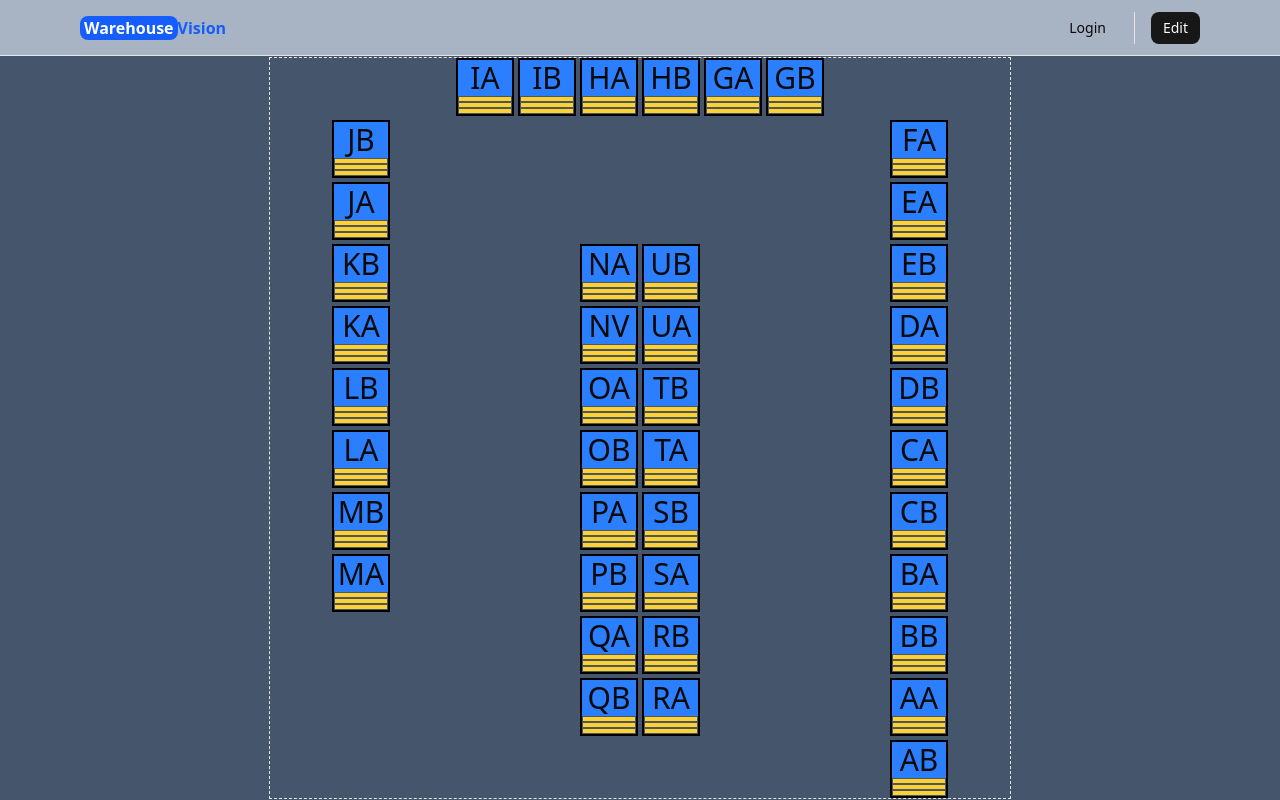
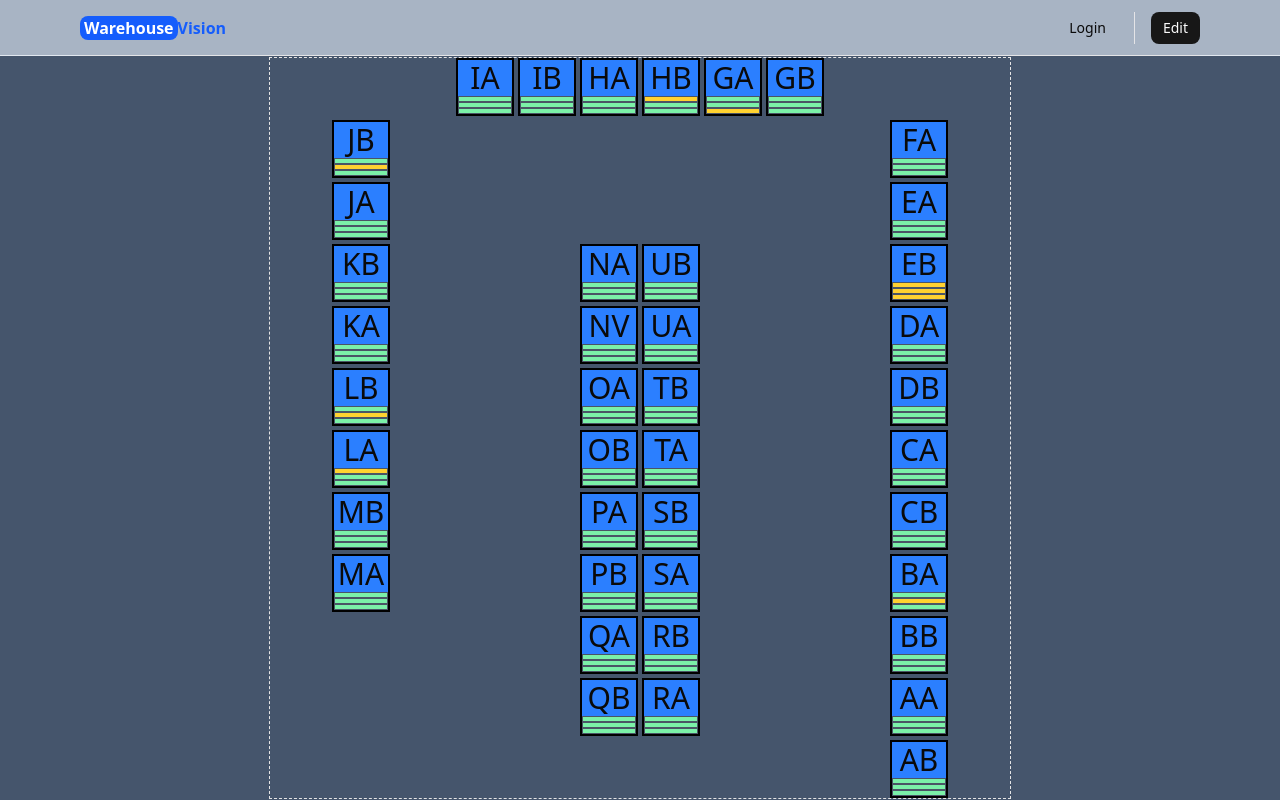
Before and after one commit to Beakii/Warehouse-Vision, a React (Vite) app: page / in a window 1280 px wide. Built offline with nearby package versions, Linux system fonts and the light colour scheme.

Commit message:
changed the ISOccupiedIndicator component to dynamically check the racking system and change color based on if the racking space is empty or not.

```diff
--- a/src/components/GridItem.tsx
+++ b/src/components/GridItem.tsx
@@ -1,4 +1,4 @@
-import { mapGridToLocationName } from "@/lib/utils";
+import { mapGridToLocationName, PalletLocations } from "@/lib/utils";
 import IsOccupiedIndicator from "./IsOccupiedIndicator";
 
 type GridItemProps = {
@@ -19,7 +19,14 @@ const GridItem = ({ index, cellSize, isSelected }: GridItemProps) => {
         >
             {isSelected ? mapGridToLocationName(index) : null}
             {Array.from({ length: 3 }).map((_, i) => {
-                return <IsOccupiedIndicator key={i} isSelected={isSelected} />;
+                const rack = PalletLocations.find(
+                    (loc) => loc.location === mapGridToLocationName(index)
+                );
+                const pallet = rack?.level[i];
+                const isOccupied = pallet && pallet.palletName ? true : false;
+                return (
+                    <IsOccupiedIndicator key={i} isSelected={isSelected} isOccupied={isOccupied} />
+                );
             })}
         </div>
     );
--- a/src/components/IsOccupiedIndicator.tsx
+++ b/src/components/IsOccupiedIndicator.tsx
@@ -1,12 +1,12 @@
 type IsOccupiedIndicatorProps = {
     isSelected: boolean;
+    isOccupied: boolean;
 };
-const IsOccupiedIndicator = ({ isSelected }: IsOccupiedIndicatorProps) => {
+const IsOccupiedIndicator = ({ isSelected, isOccupied }: IsOccupiedIndicatorProps) => {
     return (
         <div
-            className={`${
-                isSelected ? "xl:w-full xl:h-5 xl:bg-amber-300 border border-gray-600 pt-0.5" : ""
-            }`}
+            className={`${isSelected ? "xl:w-full xl:h-5 border border-gray-600 pt-0.5" : ""}
+            ${isOccupied ? "bg-green-300" : "bg-amber-300"}`}
         />
     );
 };
```
